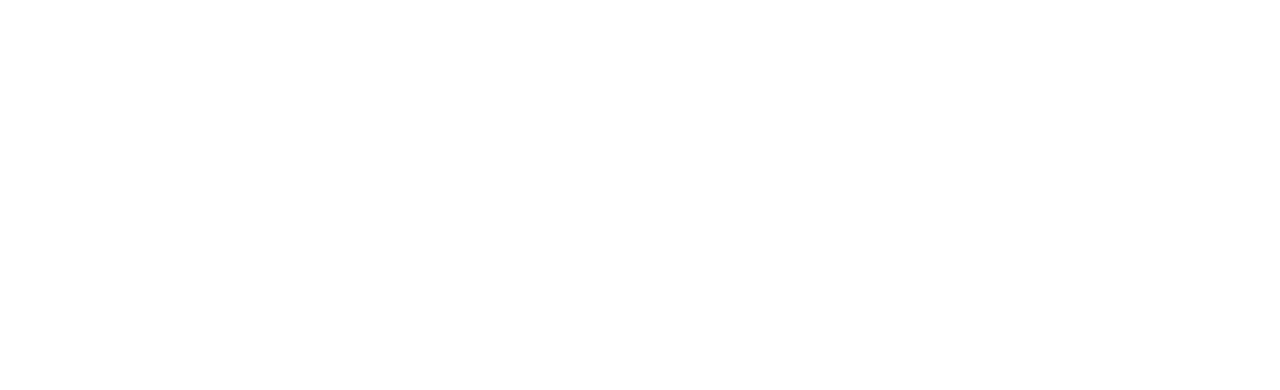
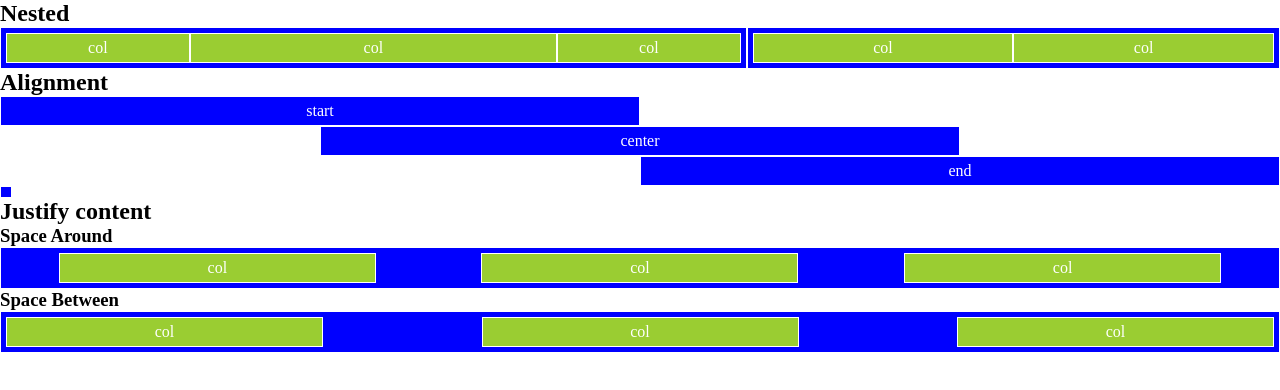
Before and after one commit to MattiaM99/html-css-12bool, a plain HTML site: page bonus.html in a window 1280 px wide. Drawn offline with Linux system fonts and the light colour scheme.

Commit message:
bonus II, fixare parte align

```diff
--- a/bonus.html
+++ b/bonus.html
@@ -5,8 +5,106 @@
   <meta http-equiv="X-UA-Compatible" content="IE=edge">
   <meta name="viewport" content="width=device-width, initial-scale=1.0">
   <title>Document</title>
+  <link rel="stylesheet" href="css/bonus.css">
 </head>
 <body>
-
+  <div class="container">
+    <h2>Nested</h2>
+    <div class="row">
+      <div class="col-7">
+        <div class="box">
+          <div class="row">
+            <div class="col-3">
+              <div class="box-nest"> col</div>
+            </div>
+            <div class="col-6">
+              <div class="box-nest">col</div>
+            </div>
+            <div class="col-3">
+              <div class="box-nest">col</div>
+            </div>
+          </div>
+        </div>
+      </div>
+      <div class="col-5">
+        <div class="box">
+          <div class="row">
+            <div class="col-6">
+              <div class="box-nest"> col</div>
+            </div>
+            <div class="col-6">
+              <div class="box-nest">col</div>
+            </div>
+          </div>
+        </div>
+      </div>
+    </div>
+    <h2>Alignment</h2>
+    <div class="row">
+      <div class="col">
+        <div class="box">start</div>
+      </div>
+      <div class="offset-6"></div>
+    </div>
+    <div class="row">
+      <div class="offset-3"></div>
+      <div class="col">
+        <div class="box">center</div>
+      </div>
+      <div class="offset-3"></div>
+    </div>
+    <div class="row">
+      <div class="offset-6"></div>
+      <div class="col">
+        <div class="box">end</div>
+      </div>
+    </div>
+    <!-- PARTE ALIGN -->
+    <div class="row">
+     <div class="row">
+       <div class="col">
+         <div class="box"></div>
+       </div>
+     </div>
+    </div>
+    <!-- PARTE JUSTIFY -->
+    <h2>Justify content</h2>
+    <h3>Space Around</h3>
+    <div class="row">
+      <div class="col-12">
+        <div class="box">
+          <div class="row-space-a">
+            <div class="col-3">
+              <div class="box-nest"> col</div>
+            </div>
+            <div class="col-3">
+              <div class="box-nest">col</div>
+            </div>
+            <div class="col-3">
+              <div class="box-nest">col</div>
+            </div>
+          </div>
+        </div>
+      </div>
+    </div>
+    <h3>Space Between</h3>
+    <div class="row">
+      <div class="col-12">
+        <div class="box">
+          <div class="row-space-b">
+            <div class="col-3">
+              <div class="box-nest"> col</div>
+            </div>
+            <div class="col-3">
+              <div class="box-nest">col</div>
+            </div>
+            <div class="col-3">
+              <div class="box-nest">col</div>
+            </div>
+          </div>
+        </div>
+      </div>
+    </div>
+  </div>
 </body>
 </html>
--- /dev/null
+++ b/css/bonus.css
@@ -0,0 +1,132 @@
+*{
+  margin: 0;
+  padding: 0;
+  box-sizing: border-box;
+}
+
+.container{
+  width: 1080px;
+  min-width: 100%;
+}
+
+.row,
+.row-space-a,
+.row-space-b{
+  display: flex;
+  flex-direction: row;
+  flex-wrap: wrap;
+}
+
+.row-space-a{
+  justify-content: space-around;
+}
+.row-space-b{
+  justify-content: space-between;
+}
+
+.box,
+.box-nest{
+  padding: 5px;
+  background-color: blue;
+  color: white;
+  text-align: center;
+  border: 1px solid white;
+}
+
+.box-nest{
+  background-color:yellowgreen;
+}
+
+[class *='col-']{
+  flex: 0 0 auto;
+}
+
+.col{
+  flex-grow: 1;
+  flex-basis: 0;
+  max-width: 100%;
+}
+
+.col-1{
+  flex-basis: calc((100% / 12) * 1);
+  max-width:calc((100% / 12) * 1);
+}
+.col-2{
+  flex-basis: calc((100% / 12) * 2);
+  max-width:calc((100% / 12) * 2);
+}
+.col-3{
+  flex-basis: calc((100% / 12) * 3);
+  max-width:calc((100% / 12) * 3);
+}
+.col-4{
+  flex-basis: calc((100% / 12) * 4);
+  max-width:calc((100% / 12) * 4);
+}
+.col-5{
+  flex-basis: calc((100% / 12) * 5);
+  max-width:calc((100% / 12) * 5);
+}
+.col-6{
+  flex-basis: calc((100% / 12) * 6);
+  max-width:calc((100% / 12) * 6);
+}
+.col-7{
+  flex-basis: calc((100% / 12) * 7);
+  max-width:calc((100% / 12) * 7);
+}
+.col-8{
+  flex-basis: calc((100% / 12) * 8);
+  max-width:calc((100% / 12) * 8);
+}
+.col-9{
+  flex-basis: calc((100% / 12) * 9);
+  max-width:calc((100% / 12) * 9);
+}
+.col-10{
+  flex-basis: calc((100% / 12) * 10);
+  max-width:calc((100% / 12) * 10);
+}
+.col-11{
+  flex-basis: calc((100% / 12) * 11);
+  max-width:calc((100% / 12) * 11);
+}
+.col-12{
+  flex-basis: calc((100% / 12) * 12);
+  max-width:calc((100% / 12) * 12);
+}
+
+/* OFFSET */
+.offset-1{
+  margin-left: calc((100% / 12) * 1);
+}
+.offset-2{
+  margin-left: calc((100% / 12) * 2);
+}
+.offset-3{
+  margin-left: calc((100% / 12) * 3);
+}
+.offset-4{
+  margin-left: calc((100% / 12) * 4);
+}
+.offset-5{
+  margin-left: calc((100% / 12) * 5);
+}
+.offset-6{
+  margin-left: calc((100% / 12) * 6);
+}
+.offset-7{
+  margin-left: calc((100% / 12) * 7);
+}
+.offset-8{
+  margin-left: calc((100% / 12) * 8);
+}
+.offset-9{
+  margin-left: calc((100% / 12) * 9);
+}
+.offset-10{
+  margin-left: calc((100% / 12) * 10);
+}
+.offset-11{
+  margin-left: calc((100% / 12) * 11);
+}
```
